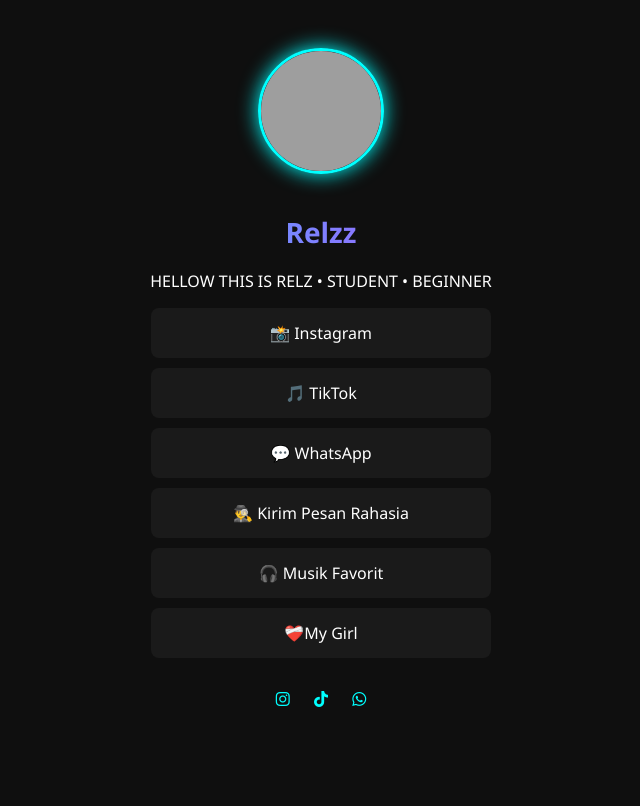
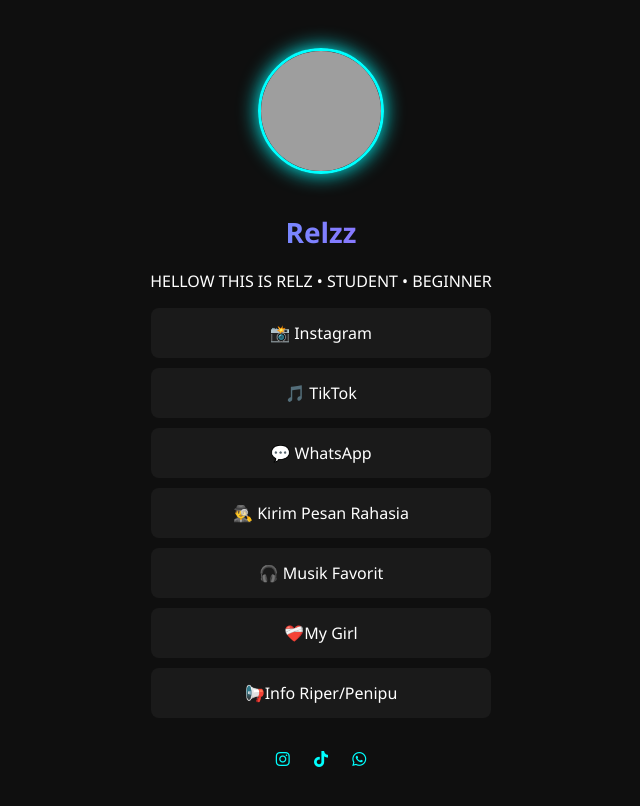
Before and after one commit to RELZMLBB/new-profile, a plain HTML site: page index.html in a window 1280 px wide. Shown: the whole page, without its empty margins (319-959 px from the left). Drawn offline with Linux system fonts and the light colour scheme; grey boxes are pictures that could not be loaded.

Commit message:
Update index.html

```diff
--- a/index.html
+++ b/index.html
@@ -68,6 +68,7 @@
     <a href="https://secreto.site/a0f2e7" target="_blank">🕵️‍♂️ Kirim Pesan Rahasia</a>
     <a href="https://open.spotify.com/intl-id/track/4MKwqMQv8PK4Ic0UVC0N8b" target="_blank">🎧 Musik Favorit</a>
     <a href="https://relzmlbb.github.io/my-girl/" target="blank">❤️‍🩹My Girl</a>
+    <a href="https://relzmlbb.github.io/info-riperr/" target="blank">📢Info Riper/Penipu</a>
       </div>
 
   <div class="sosmed">
```
